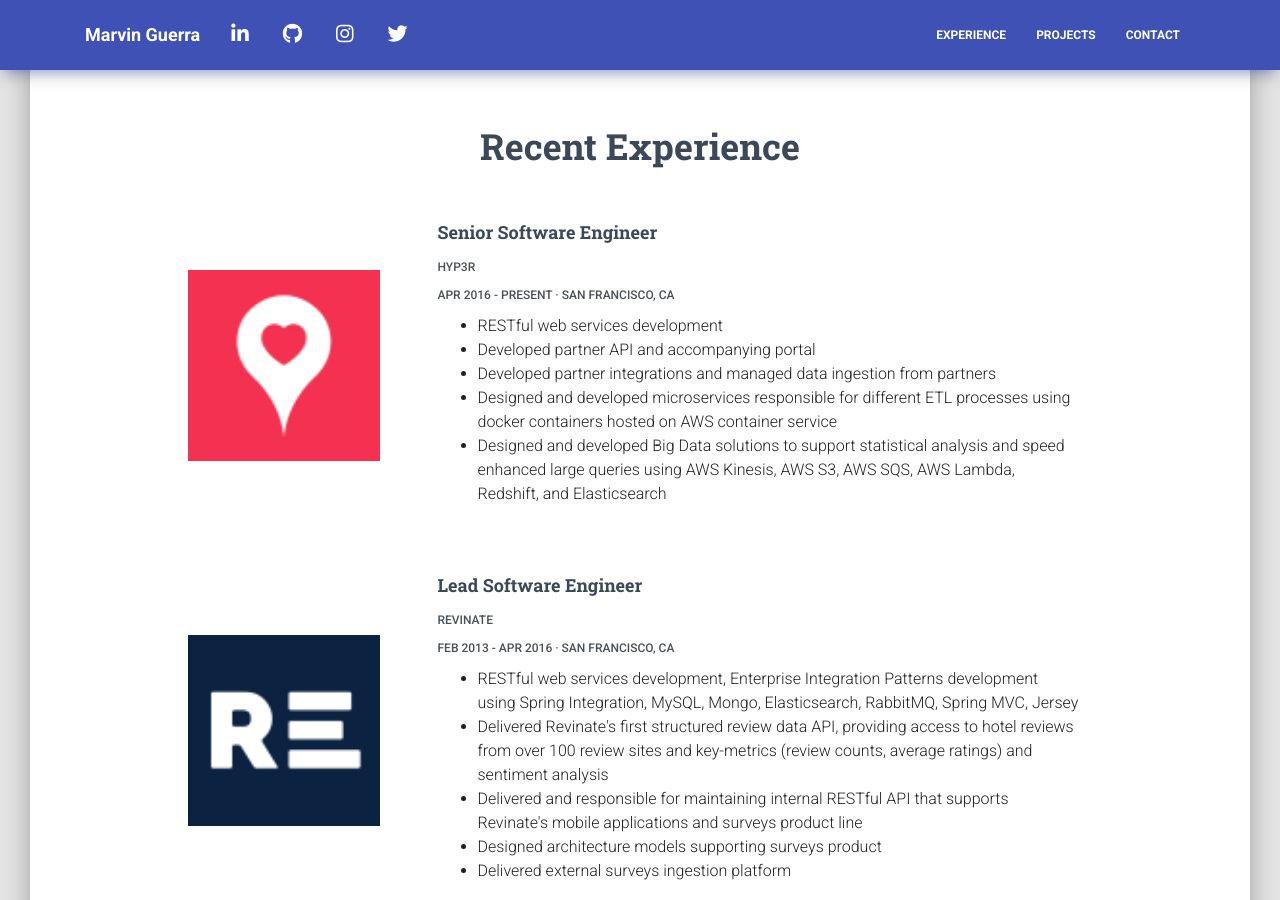
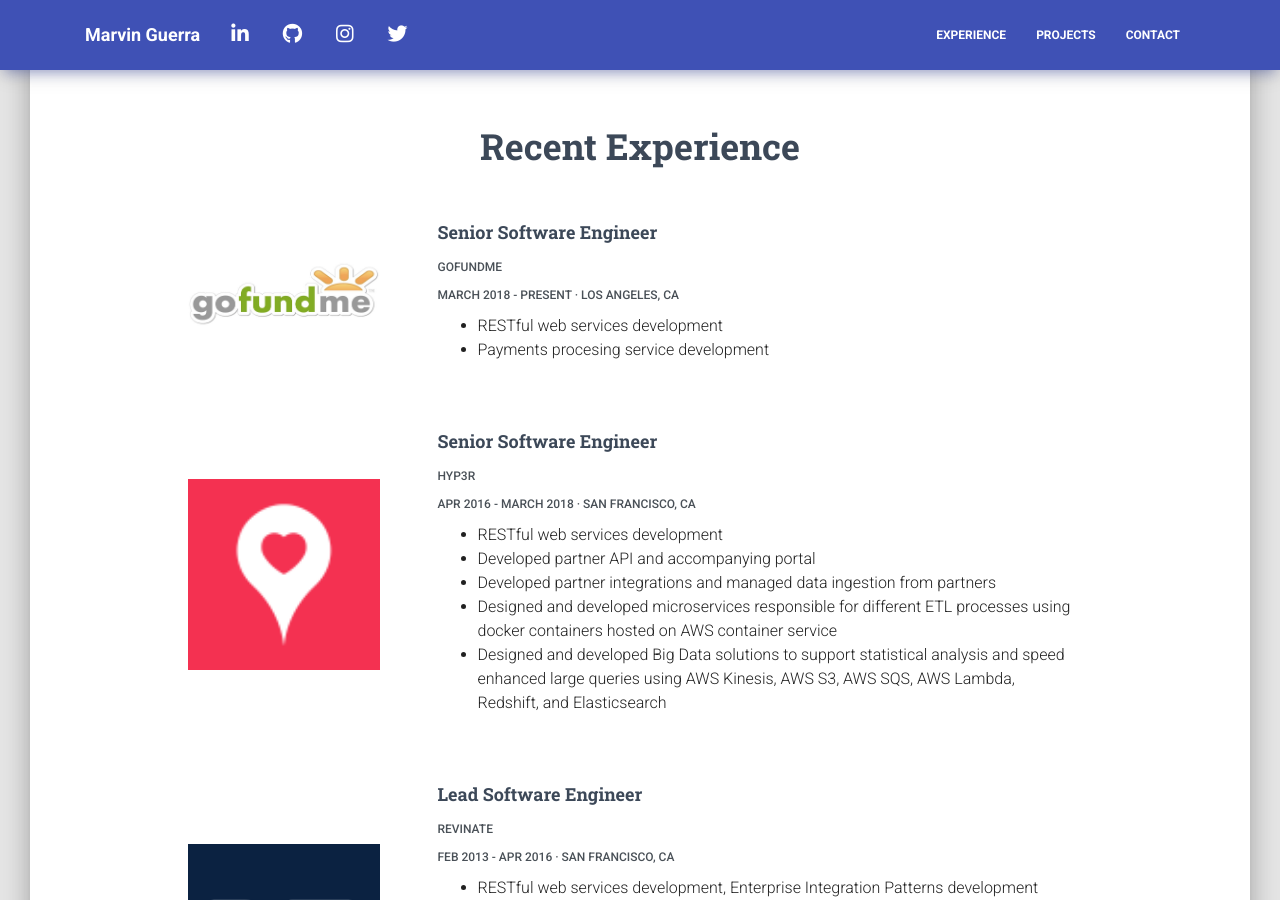
Before and after one commit to SenorLlama/senorllama.github.io, a Jekyll site: the page built from index.md, in a window 1280 px wide and 900 px high, scrolled down 638 px. Built offline with Jekyll 4.4.1, drawn with Linux system fonts in a browser that asks for light colours; nearby versions of some CDN libraries.

Commit message:
added GoFundMe experience

```diff
--- a/index.md
+++ b/index.md
@@ -14,10 +14,19 @@
 resume_dl: resume.pdf
 resume:
     - title: Senior Software Engineer
+      url: http://www.gofundme.com
+      company: GoFundMe
+      logo: gofundme.jpg
+      dates: March 2018 - Present
+      location: Los Angeles, CA
+      responsibilities:
+        - RESTful web services development
+        - Payments procesing service development
+    - title: Senior Software Engineer
       url: http://www.hyp3r.com
       company: HYP3R
       logo: hyp3r.png
-      dates: Apr 2016 - Present
+      dates: Apr 2016 - March 2018
       location: San Francisco, CA
       responsibilities:
         - RESTful web services development
```
Also changed, not shown: assets/img/resume/gofundme.jpg (added).
